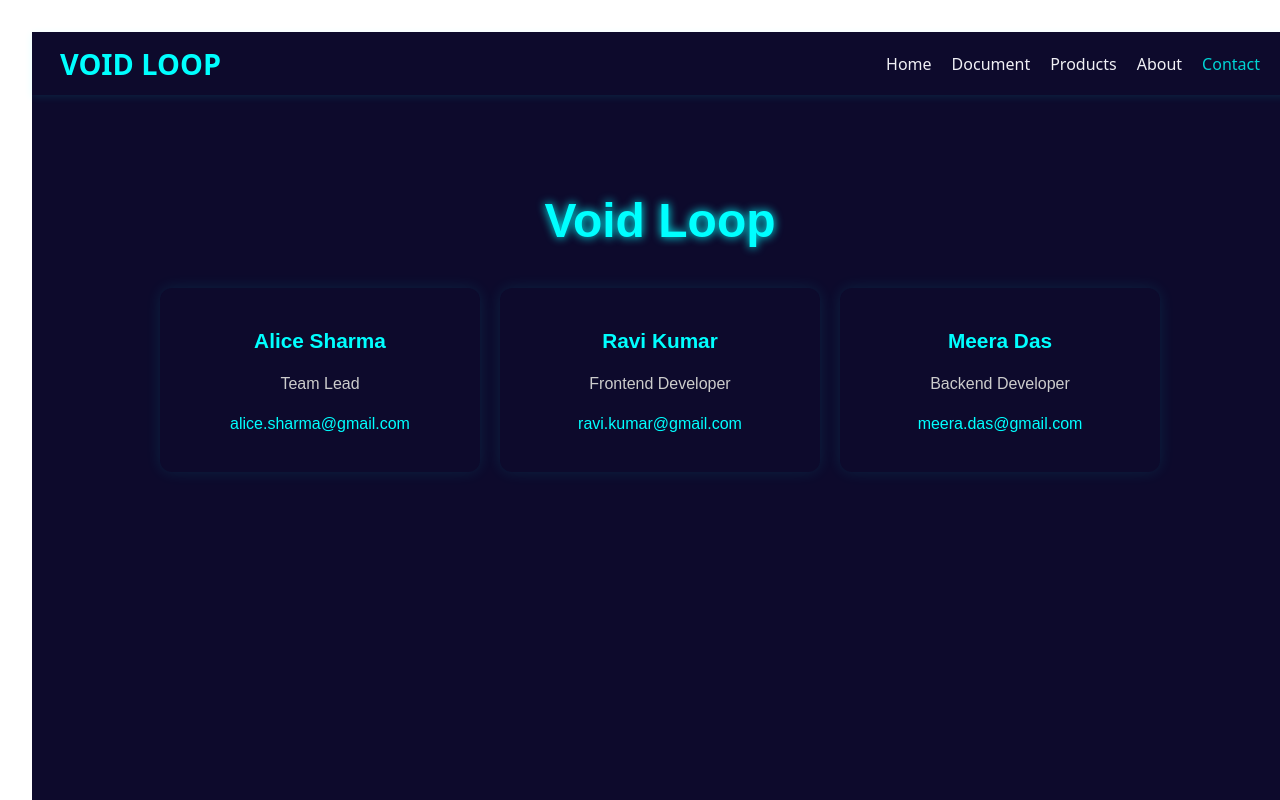
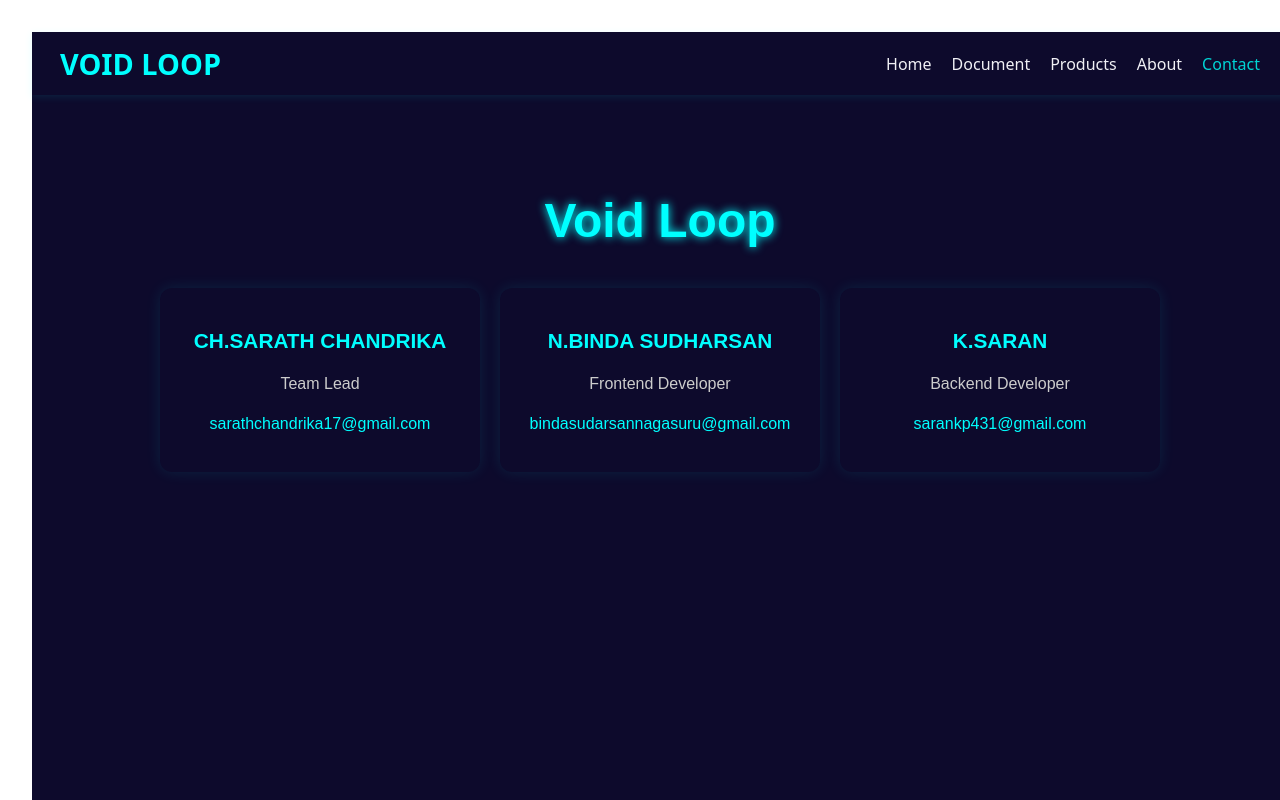
Before and after one commit to saran-dragon/voidloop, a React (Vite) app: page /contact in a window 1280 px wide. Shown: the top 800 px of the page. Built offline with nearby package versions, Linux system fonts and the light colour scheme.

Commit message:
commit try1

```diff
--- a/index.html
+++ b/index.html
@@ -4,7 +4,7 @@
     <meta charset="UTF-8" />
     <link rel="icon" type="image/svg+xml" href="/vite.svg" />
     <meta name="viewport" content="width=device-width, initial-scale=1.0" />
-    <title>client</title>
+    <title>VoidLoop</title>
   </head>
   <body>
     <div id="root"></div>
--- a/src/components/Contact.jsx
+++ b/src/components/Contact.jsx
@@ -3,18 +3,18 @@ import "../styles/Contact.css";
 
 const contacts = [
   {
-    name: "Alice Sharma",
-    email: "alice.sharma@gmail.com",
+    name: "CH.SARATH CHANDRIKA",
+    email: "sarathchandrika17@gmail.com",
     role: "Team Lead"
   },
   {
-    name: "Ravi Kumar",
-    email: "ravi.kumar@gmail.com",
+    name: "N.BINDA SUDHARSAN",
+    email: "bindasudarsannagasuru@gmail.com",
     role: "Frontend Developer"
   },
   {
-    name: "Meera Das",
-    email: "meera.das@gmail.com",
+    name: "K.SARAN",
+    email: "sarankp431@gmail.com",
     role: "Backend Developer"
   }
 ];
```
